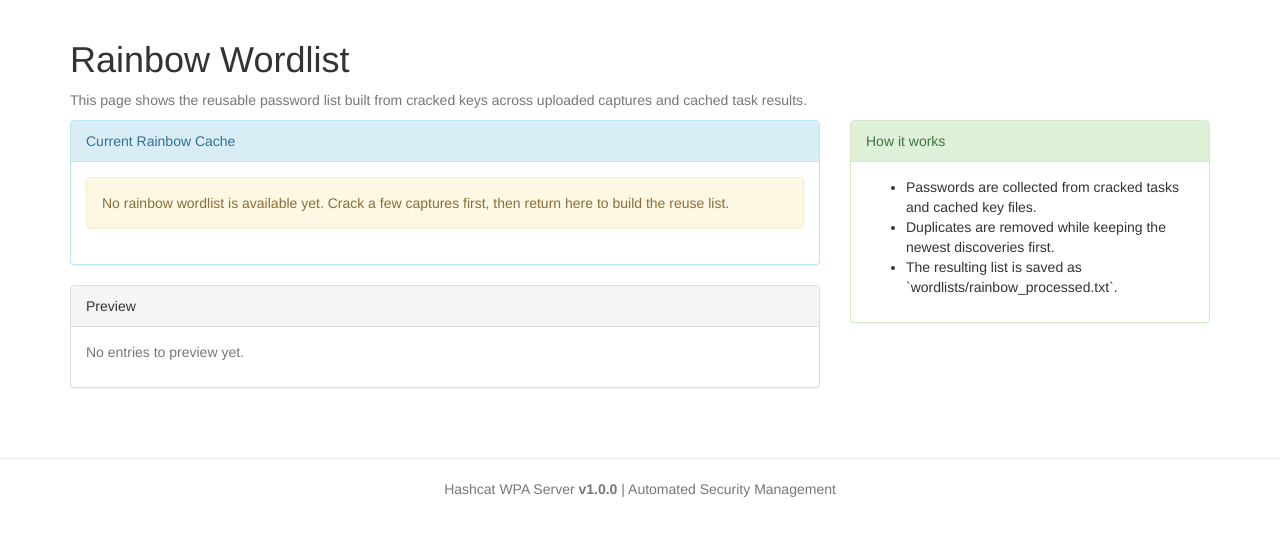
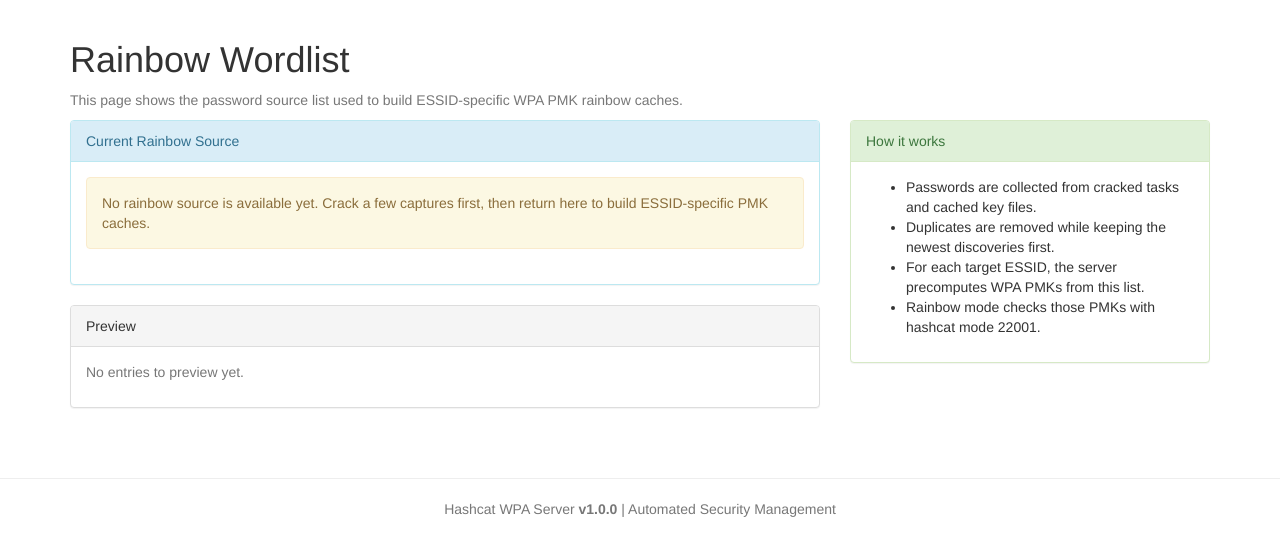
Before and after one commit to EpicNori/Hashcat-Pwnagotchi-server, a Flask app: template app/templates/admin_rainbow.html in a window 1280 px wide. Shown: the part 102-658 px from the top of the page. Run offline with Flask 3, Linux system fonts and the light colour scheme; the template is opened without the code that fills it, so the values that code supplies are empty; parts of the project's set-up code (start-up, migrations or seed data) failed here and were passed over; some libraries are stand-ins or nearby versions.

Commit message:
Clarify PMK rainbow source UI

```diff
--- a/app/templates/admin_rainbow.html
+++ b/app/templates/admin_rainbow.html
@@ -3,12 +3,12 @@
 {% block page_content %}
 <div class="container">
     <h1>Rainbow Wordlist</h1>
-    <p class="text-muted">This page shows the reusable password list built from cracked keys across uploaded captures and cached task results.</p>
+    <p class="text-muted">This page shows the password source list used to build ESSID-specific WPA PMK rainbow caches.</p>
 
     <div class="row">
         <div class="col-md-8">
             <div class="panel panel-info">
-                <div class="panel-heading">Current Rainbow Cache</div>
+                <div class="panel-heading">Current Rainbow Source</div>
                 <div class="panel-body">
                     {% if rainbow_wordlist %}
                         <p><strong>File:</strong> {{ rainbow_wordlist }}</p>
@@ -22,12 +22,12 @@
                         </p>
                         <p>
                             <a href="{{ url_for('download_rainbow_wordlist') }}" class="btn btn-info">
-                                Download Rainbow Wordlist
+                                Download Rainbow Source Wordlist
                             </a>
                         </p>
                     {% else %}
                         <div class="alert alert-warning">
-                            No rainbow wordlist is available yet. Crack a few captures first, then return here to build the reuse list.
+                            No rainbow source is available yet. Crack a few captures first, then return here to build ESSID-specific PMK caches.
                         </div>
                     {% endif %}
                 </div>
@@ -56,7 +56,8 @@
                     <ul>
                         <li>Passwords are collected from cracked tasks and cached key files.</li>
                         <li>Duplicates are removed while keeping the newest discoveries first.</li>
-                        <li>The resulting list is saved as `wordlists/rainbow_processed.txt`.</li>
+                        <li>For each target ESSID, the server precomputes WPA PMKs from this list.</li>
+                        <li>Rainbow mode checks those PMKs with hashcat mode 22001.</li>
                     </ul>
                 </div>
             </div>
```
